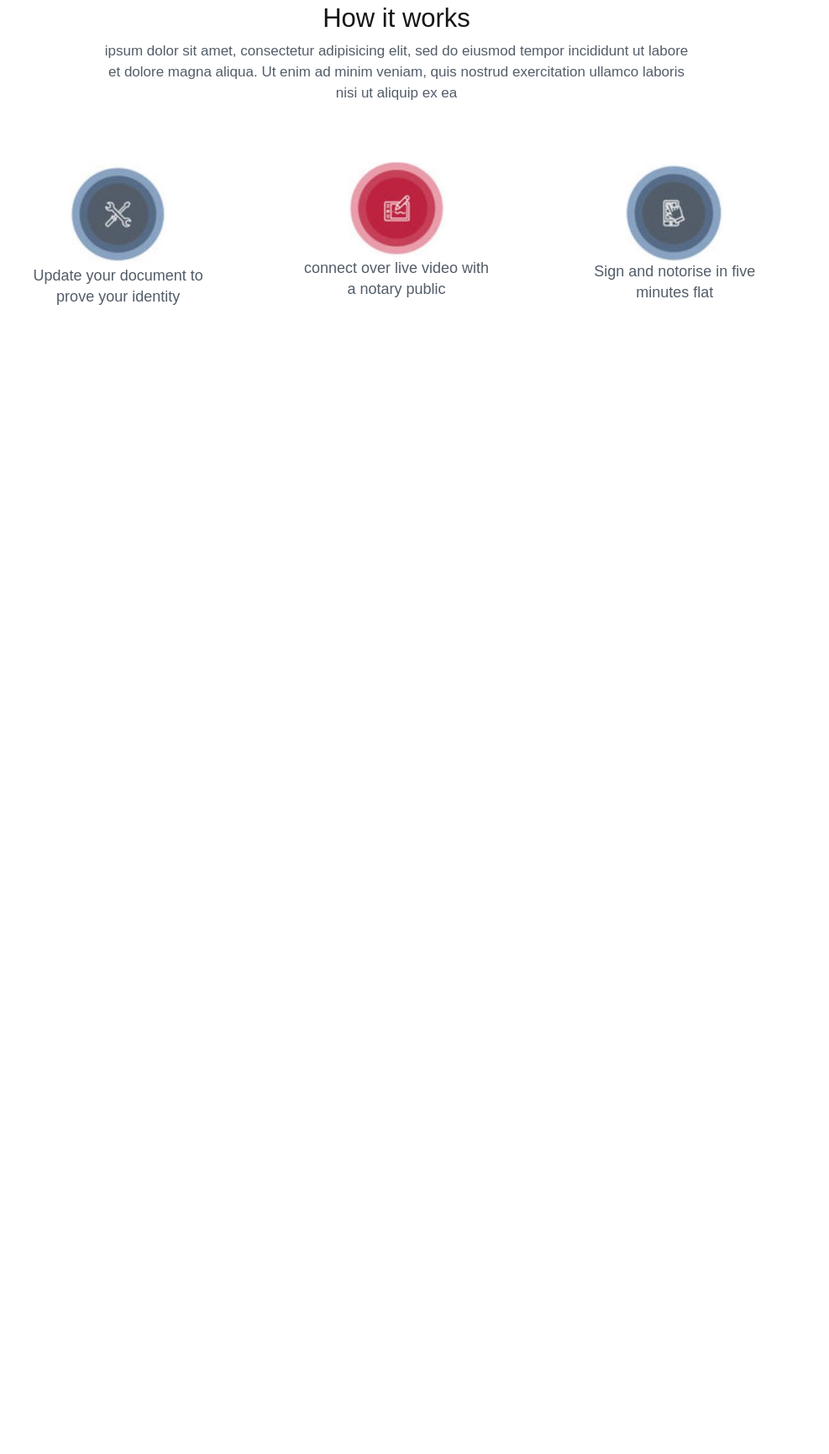
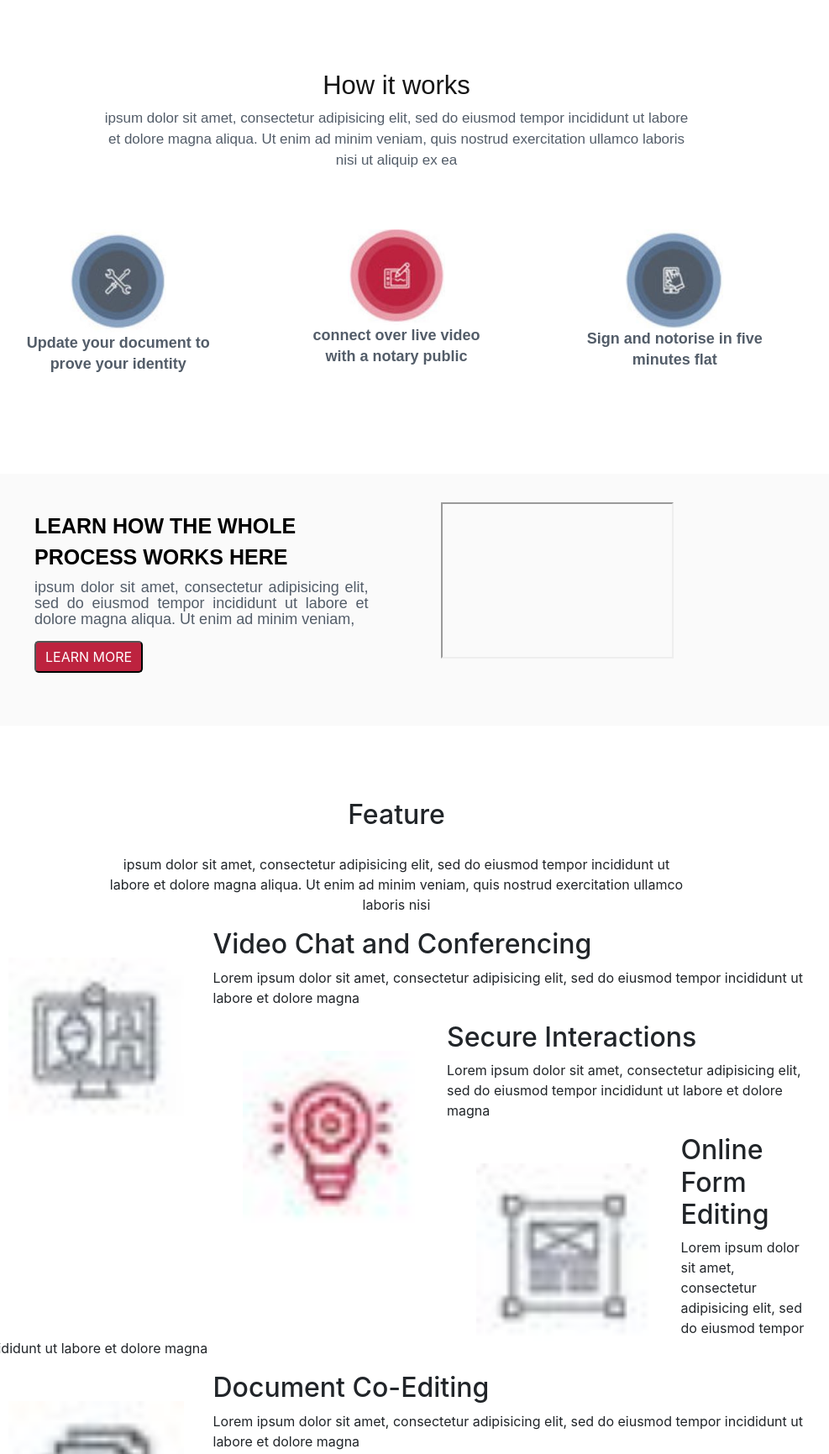
Before and after one commit to imppratim/notary, a plain HTML site: page index.html in a window 1280 px wide. Shown: the part 756-2487 px from the top of the page at 84% size, without its empty margins (168-1155 px from the left). Before the commit the page ends 1240 px from the top, so only its background shows below. Drawn offline with nearby package versions, Linux system fonts and the light colour scheme; grey boxes are pictures that could not be loaded.

Commit message:
Add files via upload

```diff
--- a/index.html
+++ b/index.html
@@ -83,6 +83,94 @@
 	</div>
 </section>
 <!-- how it works end-->
+<!-- work process start -->
+<section class="process">
+	<div class="container">
+		<div class="p_content">
+			<h2>Learn how the whole process works here</h2>
+			<p> ipsum dolor sit amet, consectetur adipisicing elit, sed do eiusmod
+			tempor incididunt ut labore et dolore magna aliqua. Ut enim ad minim veniam,
+
+			</p>
+			<button>LEARN MORE</button>
+			</div>
+		<div class="p_content">
+				<iframe class="p_video"
+				src="https://www.youtube.com/embed/tgbNymZ7vqY">
+				</iframe>
+
+		</div>
+</section>
+<!-- work process end -->
+<!-- features start -->
+<section class="myfeature">
+	<div class="container">
+		<div class="feature_header">
+			<h2>Feature</h2>
+			<p>ipsum dolor sit amet, consectetur adipisicing elit, sed do eiusmod
+			tempor incididunt ut labore et dolore magna aliqua. Ut enim ad minim veniam,
+			quis nostrud exercitation ullamco laboris nisi </p>
+		</div>
+
+		<div class="f_grid">
+			<img src="images/icon1.JPG" alt="pic1" class="common_grid">
+			</div>
+			<div class="f_box">
+			<h2> Video Chat and Conferencing</h2>
+			<p> Lorem ipsum dolor sit amet, consectetur adipisicing elit, sed do eiusmod
+			tempor incididunt ut labore et dolore magna
+			</p>
+		</div>
+				<div class="f_grid">
+			<img src="images/icon2.JPG" alt="pic1" class="common_grid">
+		</div>
+			<div class="f_box">
+			<h2> Secure Interactions</h2>
+			<p> Lorem ipsum dolor sit amet, consectetur adipisicing elit, sed do eiusmod
+			tempor incididunt ut labore et dolore magna
+			</p>
+		</div>
+				<div class="f_grid">
+			<img src="images/icon3.JPG" alt="pic1" class="common_grid">
+		</div>
+		<div class="f_box">
+			<h2> Online Form Editing</h2>
+			<p> Lorem ipsum dolor sit amet, consectetur adipisicing elit, sed do eiusmod
+			tempor incididunt ut labore et dolore magna
+			</p>
+		</div>
+				<div class="f_grid">
+			<img src="images/icon4.JPG" alt="pic1" class="common_grid">
+		</div>
+		<div class="f_box">
+			<h2> Document Co-Editing</h2>
+			<p> Lorem ipsum dolor sit amet, consectetur adipisicing elit, sed do eiusmod
+			tempor incididunt ut labore et dolore magna
+			</p>
+		</div>
+				<div class="f_grid">
+			<img src="images/icon5.JPG" alt="pic1" class="common_grid">
+		</div>
+		<div class="f_box">
+			<h2> Media Test</h2>
+			<p> Lorem ipsum dolor sit amet, consectetur adipisicing elit, sed do eiusmod
+			tempor incididunt ut labore et dolore magna
+			</p>
+		</div>
+				<div class="f_grid">
+			<img src="images/icon6.JPG" alt="pic1" class="common_grid">
+		</div>
+		<div class="f_box">
+			<h2> Digital Signature</h2>
+			<p> Lorem ipsum dolor sit amet, consectetur adipisicing elit, sed do eiusmod
+			tempor incididunt ut labore et dolore magna
+			</p>
+		</div>
+		</div>
+	</div>
+
+</section>
+<!-- features end -->
 
 </body>
 </html>
--- a/style.css
+++ b/style.css
@@ -25,7 +25,7 @@ body{
 .menu {
 	width: 75%;
 	float: right;
-
+	margin:20px 51px 0 0px;
 }
 
 .logo {
@@ -169,8 +169,101 @@ body{
 .single h3{
 	font-family: sans-serif;
 	font-size: 18px;
-	font-weight: 400;
+	font-weight: 700;
 	color: #535D69;
 	line-height: 25px;
+
 }
 /*work end*/
+/*work process start*/
+.process{
+	overflow: hidden;
+	background-color: #FAFAFA;
+
+}
+.p_content{
+	width: 40%;
+	height: 300px;
+	float: left;
+	margin-left: 66px;
+}
+
+.p_content h2{
+	font-family: sans-serif;
+    font-weight: 700;
+    line-height: 37px;
+    color: black;
+    text-transform: uppercase;
+    font-size: 25px;
+    margin-top: 44px;
+}
+.p_content p{
+    font-family: sans-serif;
+    font-size: 18px;
+    font-weight: 400;
+    color: #535D69;
+    line-height: 19px;
+    text-align: justify;
+}
+.p_content button{
+	background-color: #BD233F;
+	padding: 5px 11px;
+	transition: .3s;
+	color: white;
+	border-radius:5px;
+}
+.p_content button:hover{
+	background-color:white;
+	color: #BD233F;
+
+}
+.p_video{
+	height: 186px;
+	width: 277px;
+	margin: 34px 20px;
+}
+/*work process end*/
+/*features start*/
+
+.myfeature{
+	overflow: hidden;
+	background-color: white;
+
+
+}
+.feature_header{
+	width: 70%;
+    margin: 0 auto;
+    text-align: center;
+
+}
+.feature_header h2{
+	margin-top: 66px;
+	line-height: 79px;
+}
+.feature_header p{
+
+}
+.f_grid{
+	width: 25%;
+    height: 190px;
+    margin: 15px;
+    padding: 20px;
+    border-style: 2px solid black;
+    border-color: #F7F7F7C9;
+    float: left;
+    text-align: center;
+}
+.f_grid img{
+	width: 100%;
+}
+
+.f_grid h2{
+	display: block;
+    font-size: 1.17em;
+    margin:0px;
+    font-weight: bold;
+}
+.f_grid p{
+
+}
```
Also changed, not shown: images/icon1.JPG (added), images/icon2.JPG (added), images/icon3.JPG (added), images/icon4.JPG (added), images/icon5.JPG (added), images/icon6.JPG (added).
